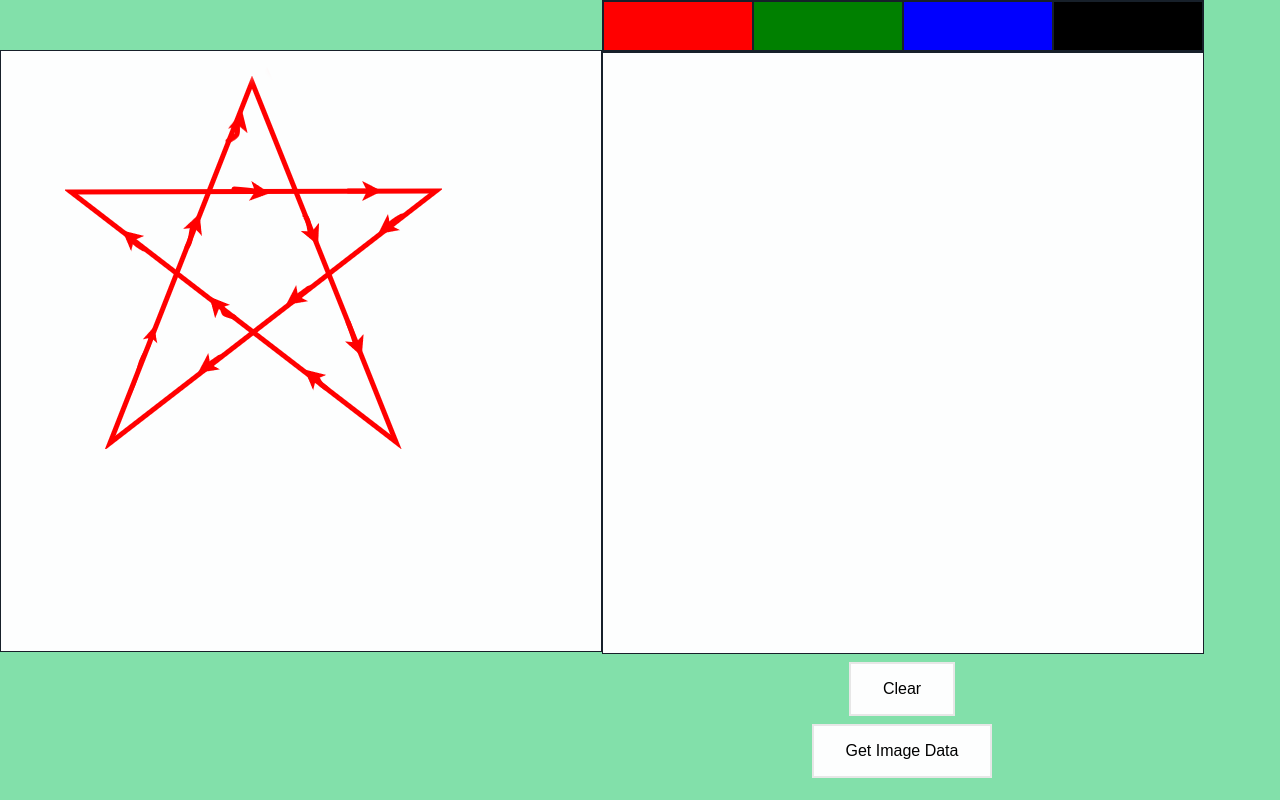
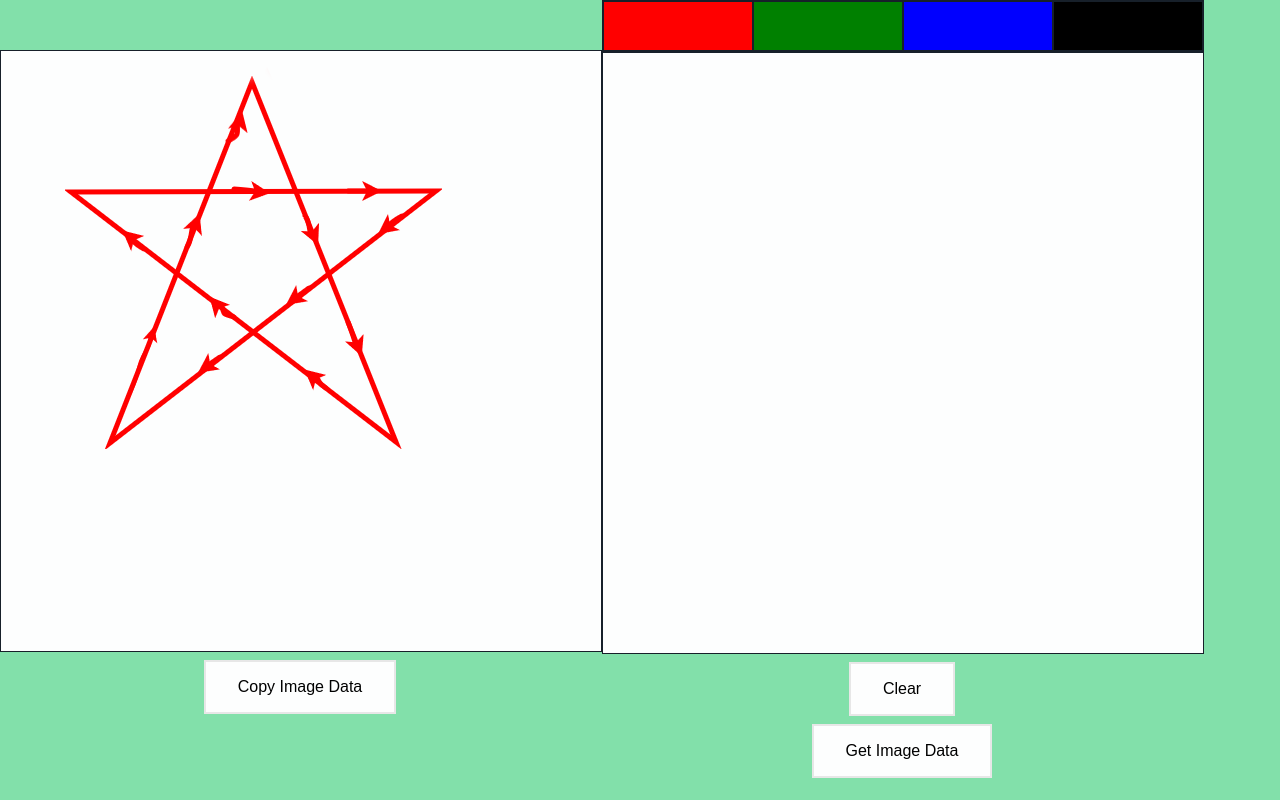
Before and after one commit to raadu/draw-captcha, a React (Create React App) app: page / in a window 1280 px wide. Built offline with nearby package versions, Linux system fonts and the light colour scheme.

Commit message:
contextAPI used for storing default canvas image data [need to solve typescript erro in context]

```diff
--- a/src/App.tsx
+++ b/src/App.tsx
@@ -2,10 +2,12 @@ import React from 'react';
 import appCSS from './App.module.scss';
 import Canvas from './Canvas/Canvas';
 import DefaultCanvas from './DefaultCanvas/DefaultCanvas';
+import ImageDataContextProvider from './contexts/ImageDataContext';
 
 const App = () => {
   return (
     <div className={appCSS.mainWindow}>
+      <ImageDataContextProvider>
         <div className={appCSS.canvasContainer}>
           <div className={appCSS.canvas1}>
             <DefaultCanvas
@@ -20,6 +22,7 @@ const App = () => {
             />
           </div>
         </div>
+      </ImageDataContextProvider>
     </div>
   );
 } //end of App func comp
--- a/src/DefaultCanvas/DefaultCanvas.tsx
+++ b/src/DefaultCanvas/DefaultCanvas.tsx
@@ -1,12 +1,13 @@
 import React, {
-    useCallback,
     useEffect,
     useRef,
+    Fragment,
+    useCallback,
     useState,
-    Fragment,
+    useContext,
  } from 'react';
 import canvasCSS from '../Canvas/Canvas.module.scss';
-import ColorPicker from './../ColorPicker/ColorPicker';
+import {ImageDataContext} from '../contexts/ImageDataContext';
 
 //Props passed for Canvas width and Height of the page
 interface CanvasProps {
@@ -18,6 +19,12 @@ const DefaultCanvas = ({width, height}: CanvasProps) => {
 
     //States
     const canvasRef = useRef<HTMLCanvasElement>(null);
+    // const [defaultImageData, setDefaultImageData] = useState({});
+
+    //Context Data
+    const {defaultImageData, setImageData} = useContext(ImageDataContext);
+
+    console.log(defaultImageData);
 
     useEffect(() => {
         drawImage();
@@ -40,10 +47,24 @@ const DefaultCanvas = ({width, height}: CanvasProps) => {
 
         let imageData = context?.getImageData(0,0,width,height);
 
-        console.log("render");
-        console.log("imageData", imageData);
+
+        console.count("render default canvas");
+        console.log("imageData in default canvas", imageData);
     }
 
+    function copyImageData() {
+        if(!canvasRef.current) {
+            return;
+        }
+
+        const canvas = canvasRef.current;
+        const context = canvas.getContext('2d');
+
+        if(context) {
+            let imageData = context.getImageData(0,0,width,height);
+            console.log(imageData);
+        }
+    }
 
     return (
         <Fragment>
@@ -53,6 +74,14 @@ const DefaultCanvas = ({width, height}: CanvasProps) => {
                 height={height}
                 width={width}
             />
+            <div className={canvasCSS.clearButton} style={{width:`${width}px`}}>
+                <button
+                    className={canvasCSS.button}
+                    onClick={()=>copyImageData()}
+                >
+                    Copy Image Data
+                </button>
+            </div>
         </Fragment>
     );
 }
--- /dev/null
+++ b/src/contexts/ImageDataContext.tsx
@@ -0,0 +1,26 @@
+import React, {createContext, useState} from 'react';
+
+type ContextProps = {
+    defaultImageData: any,
+    setImageData: (imagedata: string) => any,
+}
+
+export const ImageDataContext = createContext<Partial<ContextProps>>({});
+
+const ImageDataContextProvider = (props: any) => {
+
+    //States
+    const [defaultImageData, setDefaultImageData] = useState("");
+
+    function setImageData(imageData: string) {
+        setDefaultImageData(imageData);
+    }
+
+    return(
+        <ImageDataContext.Provider value={{defaultImageData, setImageData}}>
+            {props.children}
+        </ImageDataContext.Provider>
+    );
+}
+
+export default ImageDataContextProvider;
```
Lines whose indentation alone changed are shown as unchanged.
